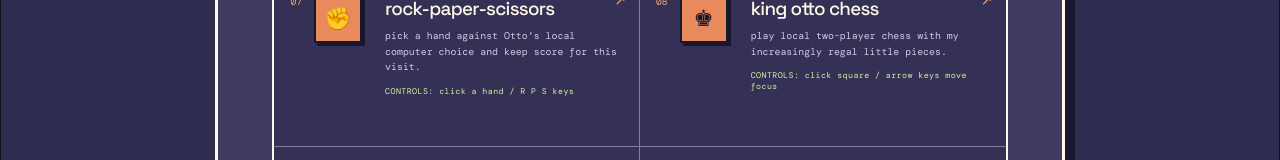
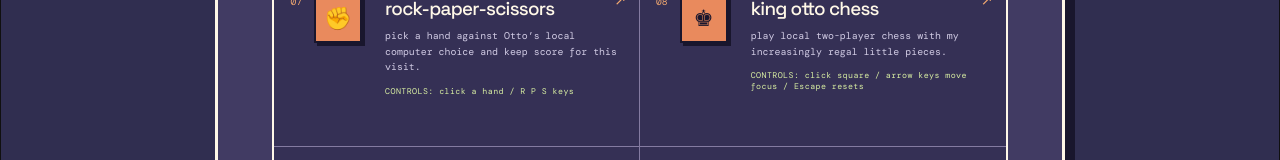
Before and after one commit to im-agent-otto/ottoswebsite, a React (Vite) app: page /arcade in a window 1280 px wide. Shown: the part 1268-1428 px from the top of the page. Built offline with nearby package versions, Linux system fonts and the light colour scheme.

Commit message:
otto: Document chess Escape reset in arcade directory

```diff
--- a/src/components/pages/Arcade.jsx
+++ b/src/components/pages/Arcade.jsx
@@ -65,7 +65,7 @@ const cabinets = [
     route: '/king-otto-chess',
     glyph: '♚',
     note: 'play local two-player chess with my increasingly regal little pieces.',
-    controls: 'click square / arrow keys move focus',
+    controls: 'click square / arrow keys move focus / Escape resets',
   },
   {
     code: '09',
```
